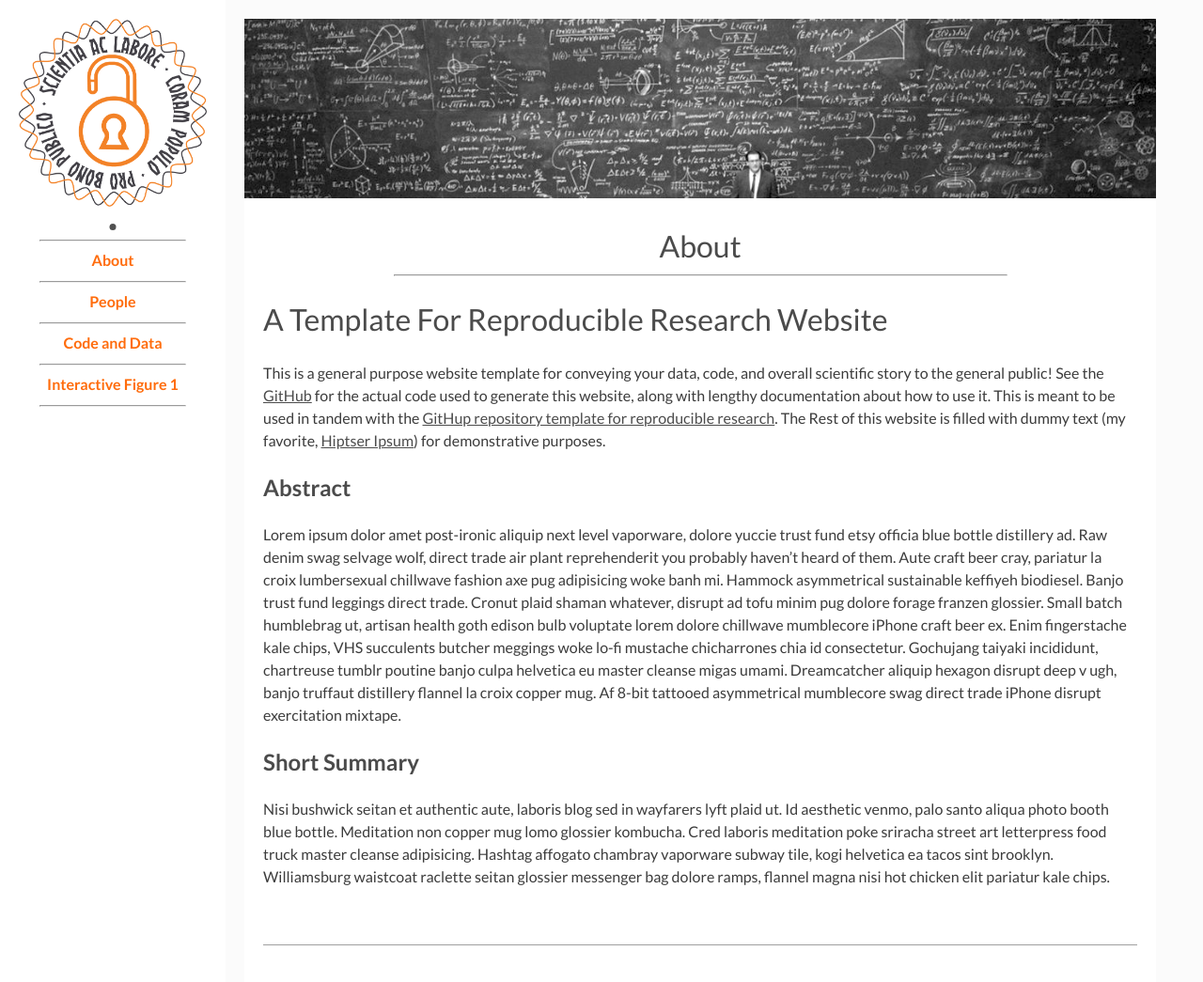
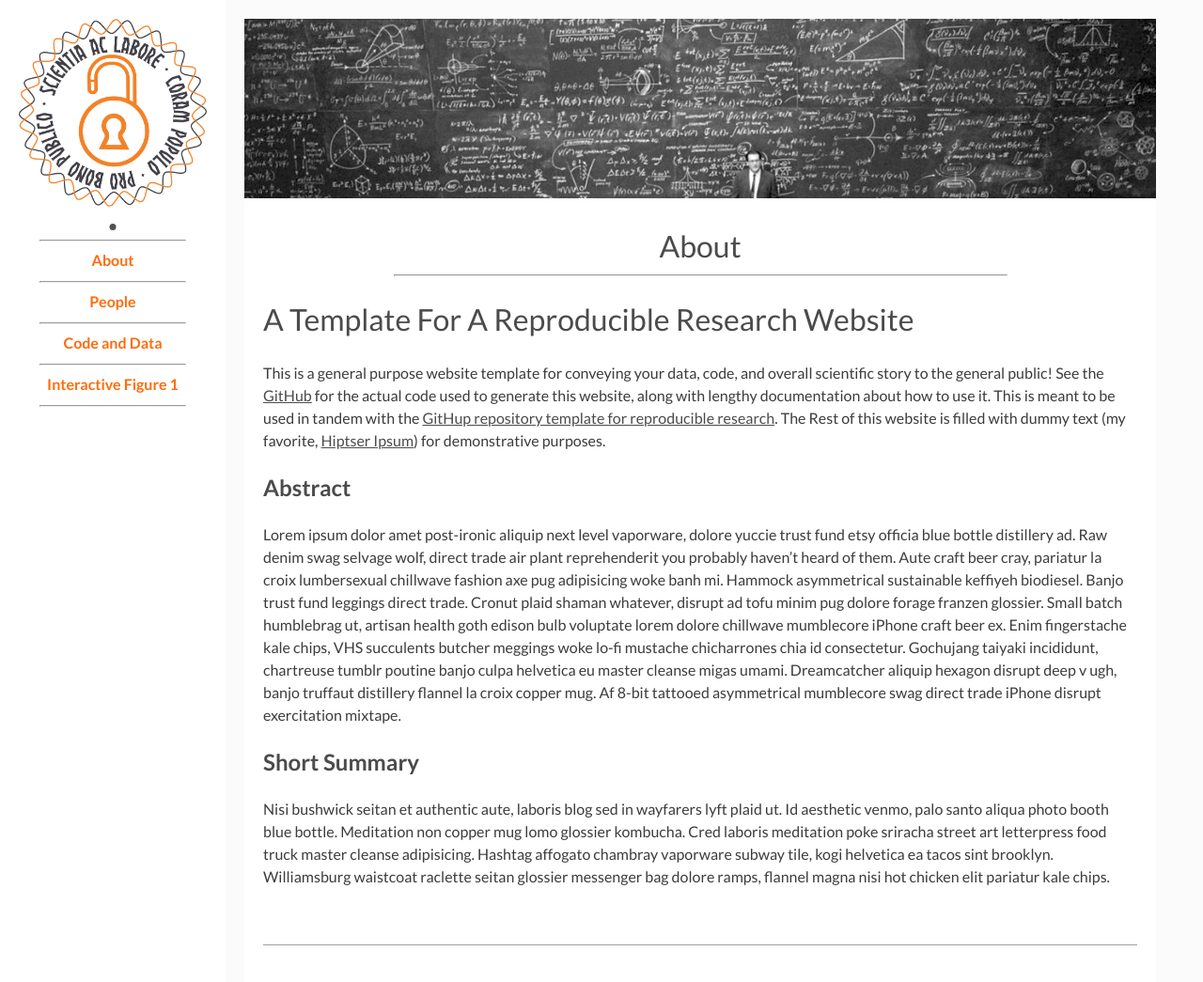
Before and after one commit to gchure/reproducible_website, a Jekyll site: the page built from page00_about.md, in a window 1280 px wide and 1076 px high. Shown: the top 1045 px of the window at 94% size. Built offline with Jekyll 4.4.1, drawn with Linux system fonts in a browser that asks for light colours.

Commit message:
Fixed a typo in the title

```diff
--- a/page00_about.md
+++ b/page00_about.md
@@ -10,7 +10,7 @@ sidebar: true
 ---
 
 
-# A Template For Reproducible Research Website
+# A Template For A Reproducible Research Website
 This is a general purpose website template for conveying your data, code, and
 overall scientific story to the general public! See the
 [GitHub](https://github.com/gchure/reproducible_website) for the actual code
```
